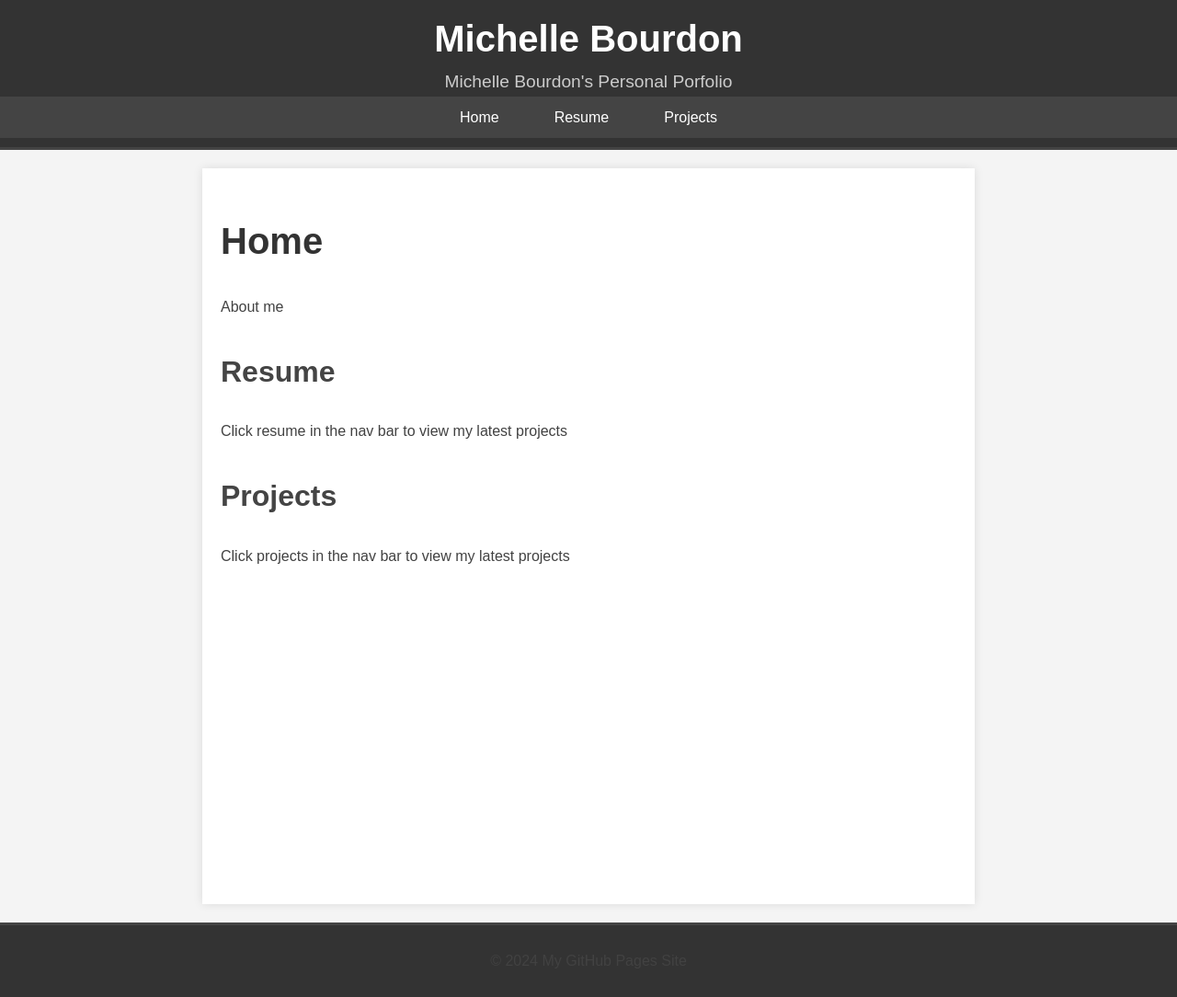
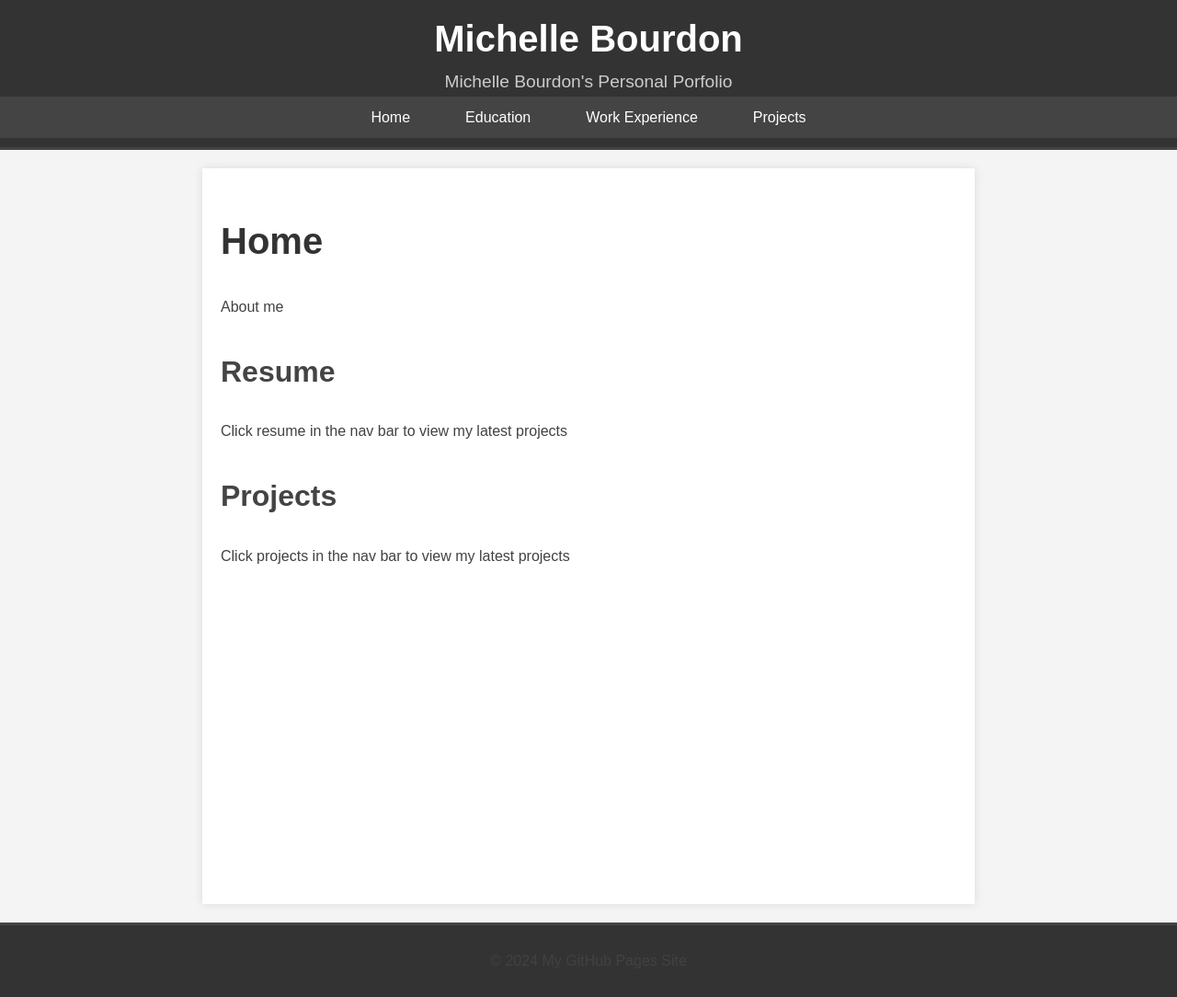
Before and after one commit to mbourdo/mbourdo.github.io, a Jekyll site: the page built from index.md, in a window 1280 px wide. Shown: the whole page at 92% size. Built offline with Jekyll 4.4.1, drawn with Linux system fonts in a browser that asks for light colours.

Commit message:
Update home page content and navigation

```diff
--- a/_layouts/default.html
+++ b/_layouts/default.html
@@ -13,7 +13,8 @@
         <nav>
             <ul>
                 <li><a href="{{ "/" | relative_url }}">Home</a></li>
-                <li><a href="{{ "/resume" | relative_url }}">Resume</a></li>
+                <li><a href="{{ '/education' | relative_url }}">Education</a></li>
+                <li><a href="{{ '/work-experience' | relative_url }}">Work Experience</a></li>
                 <li><a href="{{ "/projects" | relative_url }}">Projects</a></li>
             </ul>
         </nav>
```
